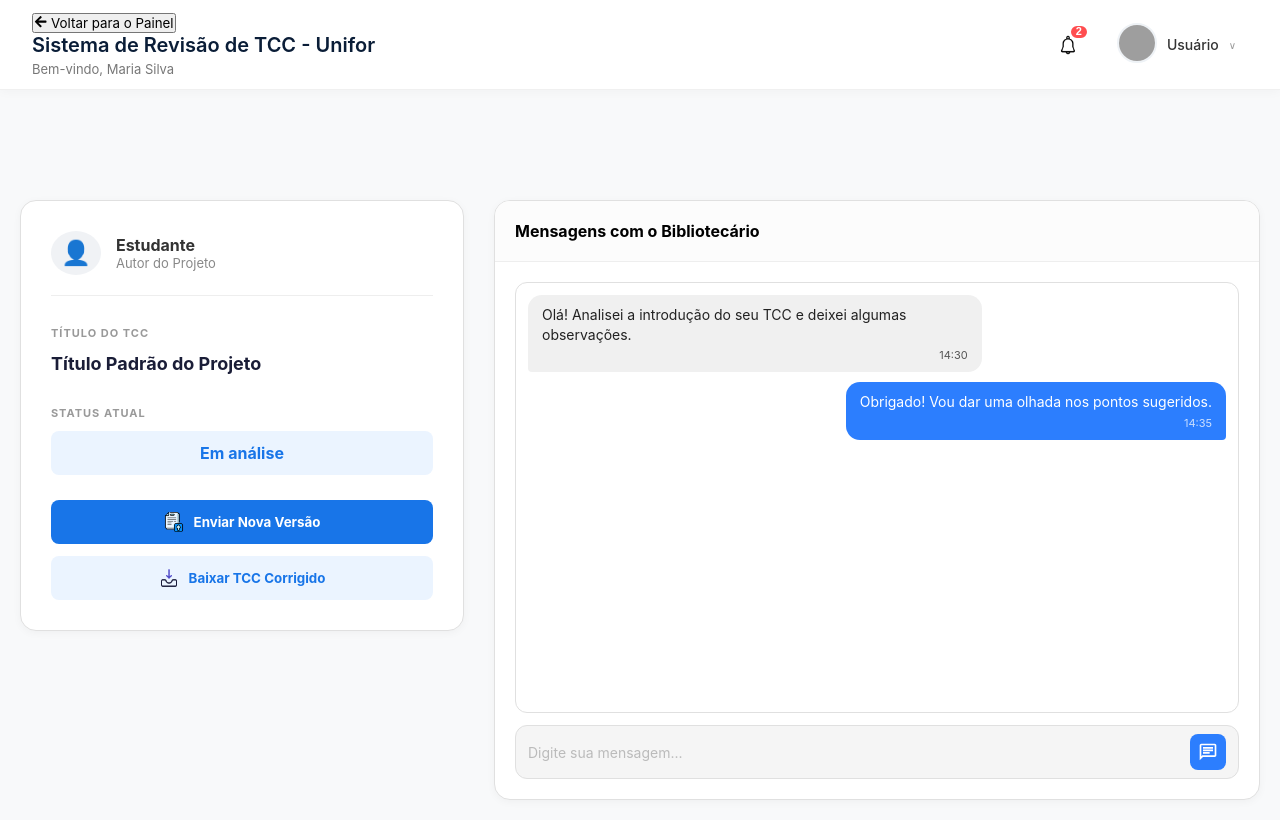
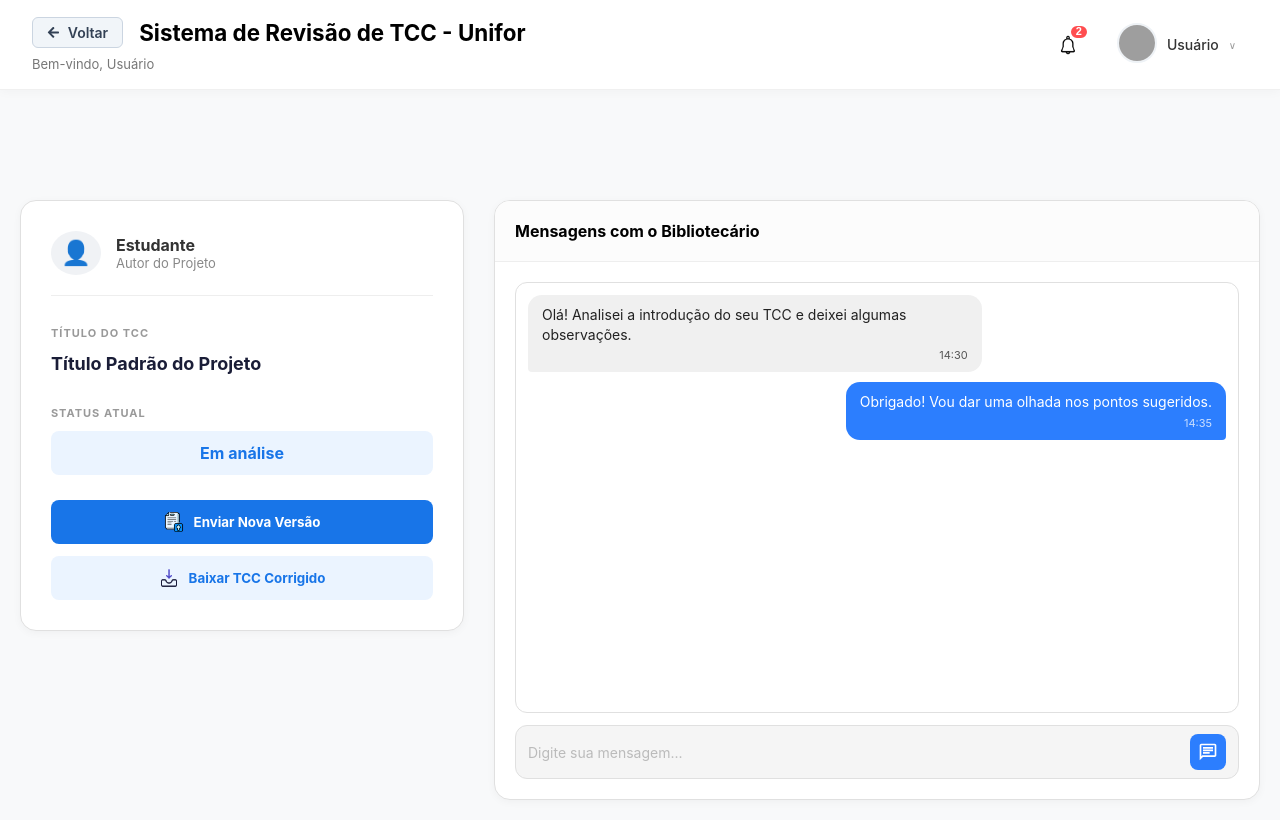
Before and after one commit to rebecasena98o/TCC-Web, a React (Vite) app: page /detalhes-tcc in a window 1280 px wide. Built offline with nearby package versions, Linux system fonts and the light colour scheme; grey boxes are pictures that could not be loaded.

Commit message:
Ajustando css do botão voltar na Header

```diff
--- a/src/Components/Header.jsx
+++ b/src/Components/Header.jsx
@@ -40,20 +40,22 @@ const Header = ({ user, setUser }) => {
 
 
         <div className="header-left-group">
-          {estaNaTelaDoTicket && (
+          <div className="header-title-row">
+            {estaNaTelaDoTicket && (
             <button
             onClick={handleVoltarPainel}
             className="btn-voltar-header"
           >
-        <FaArrowLeft /> Voltar para o Painel
+            <FaArrowLeft className="icon-voltar" /> Voltar
       </button>
-      )}
+    )}
               <h1 className="brand-title">
                 Sistema de Revisão de TCC - Unifor
                 </h1>
+                </div>
 
           <p className="welcome-subtitle">
-            Bem-vindo, {user?.name || user?.nome || user?.email?.split('@')[0] || 'Maria Silva'}
+            Bem-vindo, {getNomeExibicao()}
           </p>
         </div>
 
@@ -67,7 +69,7 @@ const Header = ({ user, setUser }) => {
             <div className="user-avatar-container">
 
               <img
-                src="https://api.dicebear.com/7.x/avataaars/svg?seed=Felix"
+                src={user?.avatar || "https://api.dicebear.com/9.x/avataaars/svg?seed=Felix"}
                 alt="Avatar"
                 className="user-avatar"
               />
@@ -76,9 +78,9 @@ const Header = ({ user, setUser }) => {
               {getNomeExibicao()}
             </span>
             <span
-            className={`dropdown-arrow ${isProfileOpen ? 'open' : ''}`}>∨
-            </span>
+            className={`dropdown-arrow ${isProfileOpen ? 'open' : ''}`}>∨</span>
           </div>
+
             {isProfileOpen && (
                   <div className="profile-dropdown-content">
                      <div className="profile-dropdown-info">
--- a/src/Components/StyleHeader.css
+++ b/src/Components/StyleHeader.css
@@ -22,10 +22,22 @@
   align-items: center;
 }
 
+.header-left-group {
+  display: flex;
+  flex-direction: column;
+  gap: 4px;
+}
+
+.header-title-row {
+  display: flex;
+  align-items: center;
+  gap: 16px;
+}
+
 .brand-title {
-  font-size: 20px;
-  font-weight: 600;
-  color: var(--unifor-dark-blue);
+  font-size: 1.4rem;
+  font-weight: 700;
+  color: #000000;
   margin: 0;
 }
 
@@ -110,12 +122,10 @@
   .welcome-subtitle { text-align: center; }
 }
 
-/* Container de posicionamento relativo do dropdown */
 .profile-dropdown-container {
   position: relative;
 }
 
-/* Rotação opcional da setinha ao abrir */
 .dropdown-arrow {
   transition: transform 0.2s ease;
 }
@@ -123,7 +133,6 @@
   transform: rotate(180deg);
 }
 
-/* Caixa flutuante do menu dropdown */
 .profile-dropdown-content {
   position: absolute;
   right: 0;
@@ -202,3 +211,28 @@
   from { opacity: 0; transform: translateY(-5px); }
   to { opacity: 1; transform: translateY(0); }
 }
+
+.btn-voltar-header {
+  display: inline-flex;
+  align-items: center;
+  gap: 8px;
+  background-color: #f1f5f9;
+  color: #334155;
+  border: 1px solid #cbd5e1;
+  padding: 6px 14px;
+  border-radius: 6px;
+  font-size: 0.875rem;
+  font-weight: 600;
+  cursor: pointer;
+  transition: all 0.2s ease-in-out;
+}
+
+.icon-voltar {
+  font-size: 0.8rem;
+}
+
+.btn-voltar-header:hover {
+  background-color: #e2e8f0;
+  color: #1e3a8a;
+  border-color: #94a3b8;
+}
```
